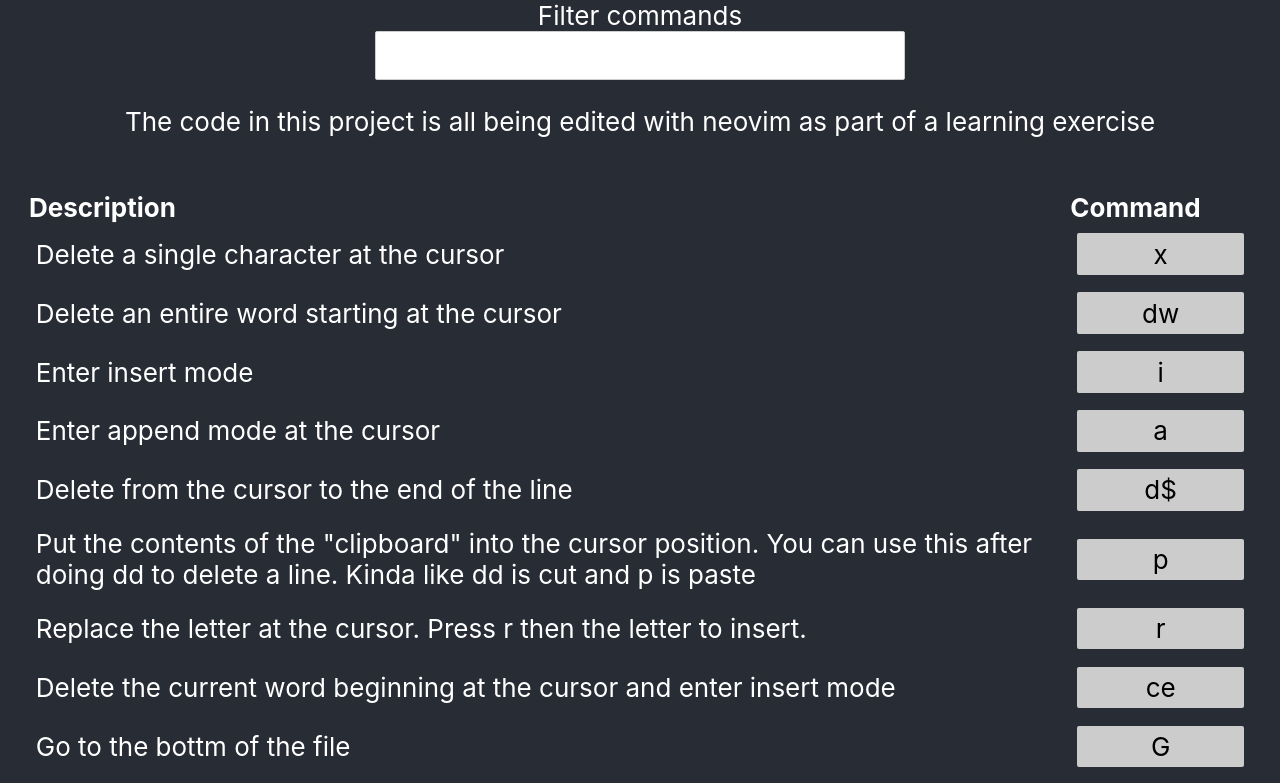
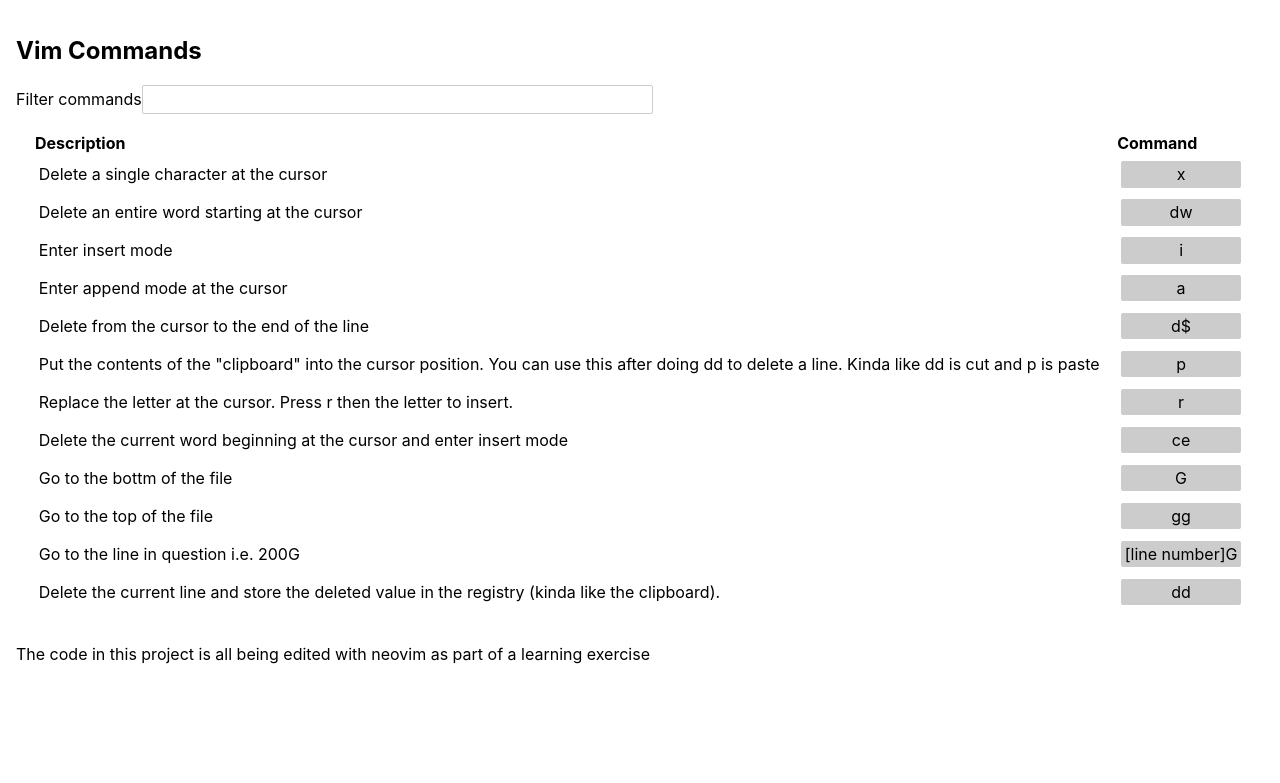
Before and after one commit to JamieDixon/vim-commands, a React (Create React App) app: page / in a window 1280 px wide. Shown: the top 783 px of the page. Built offline with nearby package versions, Linux system fonts and the light colour scheme.

Commit message:
Reset some of the styles

```diff
--- a/src/App.js
+++ b/src/App.js
@@ -1,5 +1,5 @@
 import React, {useState, useEffect} from 'react';
-import './App.css';
+
 
 const commands = [
   {
@@ -110,6 +110,8 @@ const App = props => {
   return (
     <div className="App">
       <header className="App-header">
+	  <h2>Vim Commands</h2>
+      </header>
         <label htmlFor="search">Filter commands</label>
         <input
           type="text"
@@ -117,11 +119,6 @@ const App = props => {
           onChange={e => setFilterValue(e.target.value)}
           value={filterValue}
         />
-        <p>
-          The code in this project is all being edited with neovim as part of a
-          learning exercise
-        </p>
-
         <table>
           <thead>
             <tr>
@@ -140,7 +137,11 @@ const App = props => {
             ))}
           </tbody>
         </table>
-      </header>
+        <p>
+          The code in this project is all being edited with neovim as part of a
+          learning exercise
+        </p>
+
     </div>
   );
 };
--- a/src/index.css
+++ b/src/index.css
@@ -1,6 +1,6 @@
 body {
   margin: 0;
-  padding: 0;
+  padding: 1em;
   font-family: -apple-system, BlinkMacSystemFont, 'Segoe UI', 'Roboto', 'Oxygen',
     'Ubuntu', 'Cantarell', 'Fira Sans', 'Droid Sans', 'Helvetica Neue',
     sans-serif;
```
